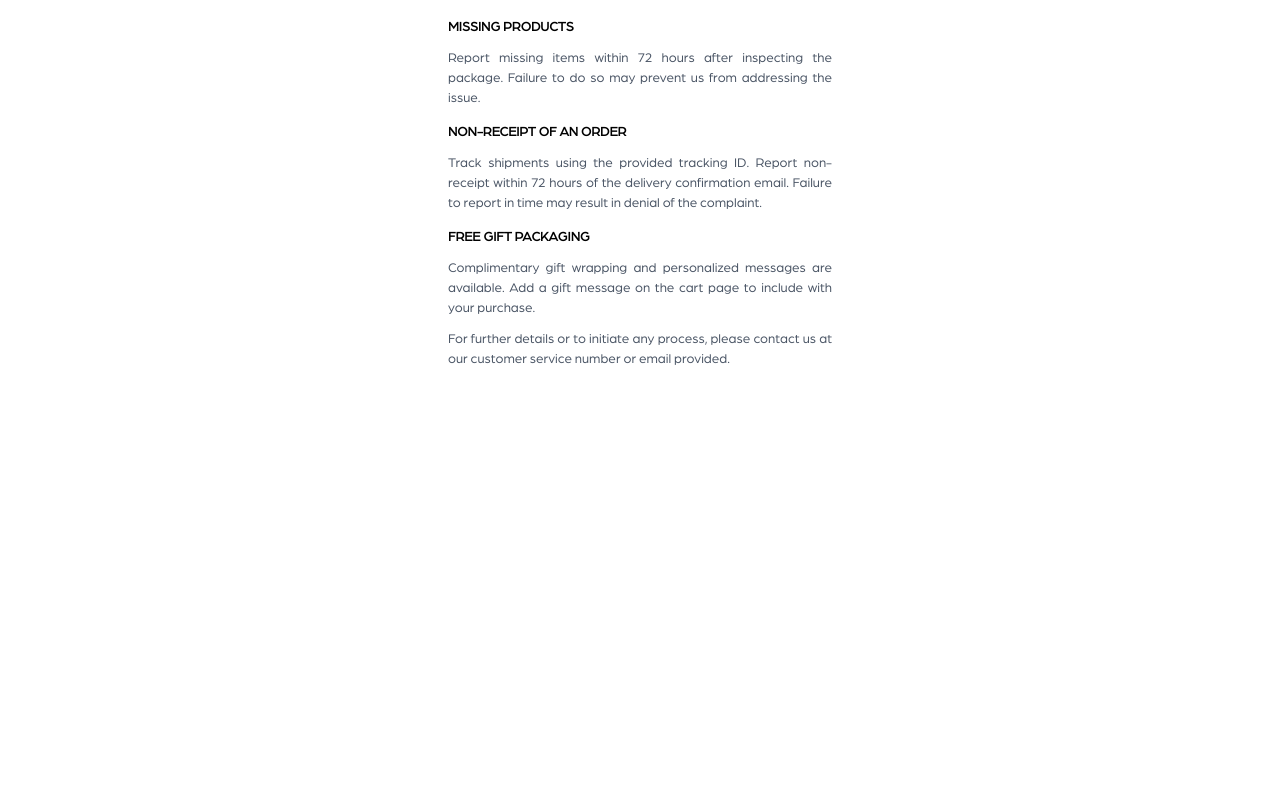
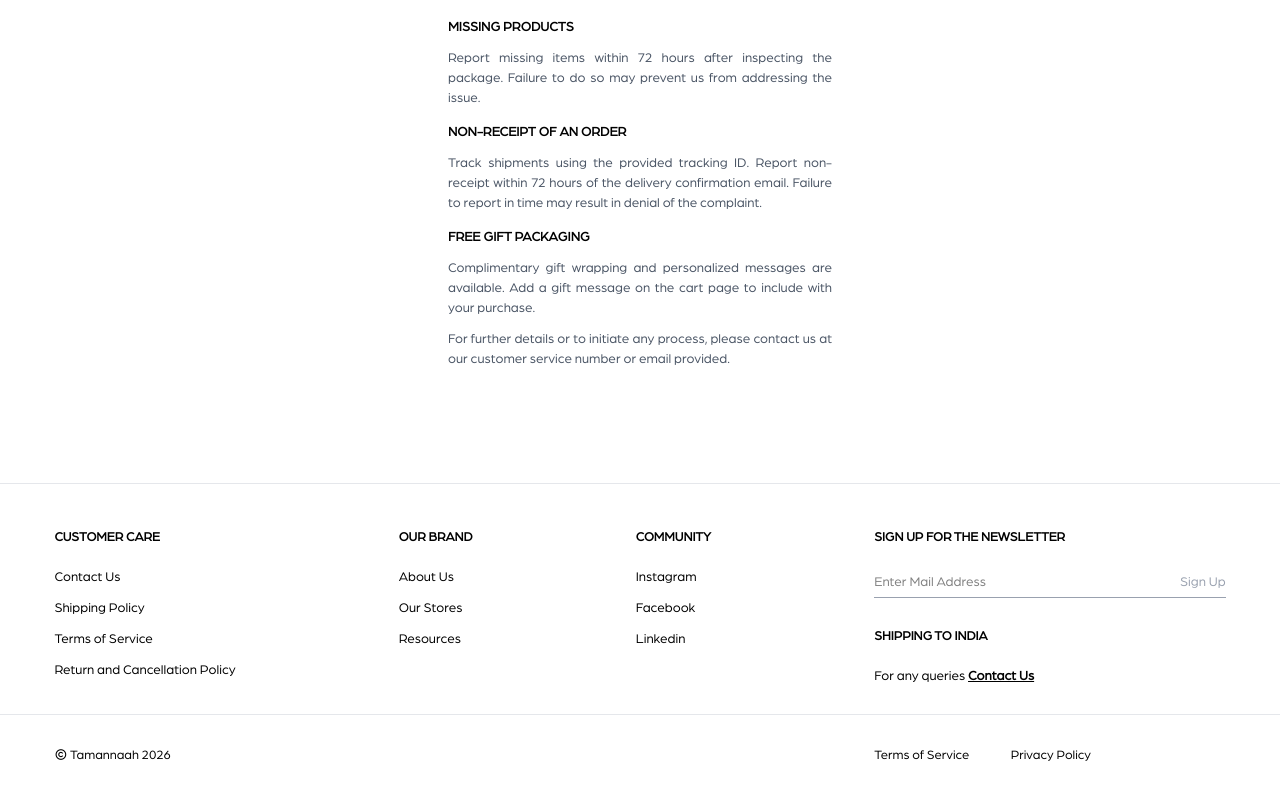
Before and after one commit to LatikaRai/tamannaah-clone, a React app in the folder frontend/: page /policies/shipping-policy in a window 1280 px wide. Shown: the part 906-1705 px from the top of the page. Before the commit the page ends 1389 px from the top, so only its background shows below. Built offline with nearby package versions, Linux system fonts and the light colour scheme; no server answers; the HTML template or start-up script is replaced by a standard one.

Commit message:
footer for other pages is created

```diff
--- a/frontend/src/components/ui/MainFooter.jsx
+++ b/frontend/src/components/ui/MainFooter.jsx
@@ -1,8 +1,54 @@
+import { useNavigate } from "react-router-dom"
 
 const MainFooter = () => {
+    const navigate = useNavigate()
   return (
-    <div>
-
+    <div className="h-[40vh] w-full flex flex-col border-t border-gray-200 py-[0.8rem] justify-between font-['ArboriaBook']">
+        <div className="w-full px-[3.4rem] py-[1.8rem] flex items-start justify-between">
+            <div className="text-[0.83rem] flex flex-col gap-[0.7rem]">
+            <h1 className="font-semibold text-[0.8rem] pb-[0.6rem] ">CUSTOMER CARE</h1>
+            <h2 onClick={()=> {
+                setActiveTab('contact')
+            }} className="cursor-pointer">Contact Us</h2>
+            <h2 onClick={()=>{
+                navigate('/policies/shipping-policy')
+            }} className="cursor-pointer">Shipping Policy</h2>
+            <h2 className="cursor-pointer">Terms of Service</h2>
+            <h2 className="cursor-pointer">Return and Cancellation Policy</h2>
+        </div>
+        <div className="text-[0.83rem] flex flex-col gap-[0.7rem]">
+            <h1 className="font-semibold text-[0.8rem] pb-[0.6rem] ">OUR BRAND</h1>
+            <h2 className="cursor-pointer">About Us</h2>
+            <h2 className="cursor-pointer">Our Stores</h2>
+            <h2 className="cursor-pointer">Resources</h2>
+        </div>
+        <div className="text-[0.83rem] flex flex-col gap-[0.7rem]">
+            <h1 className="font-semibold text-[0.8rem] pb-[0.6rem] ">COMMUNITY</h1>
+            <a className="cursor-pointer" href="https://www.instagram.com/tamannaahfinejewellery/">Instagram</a>
+            <a className="cursor-pointer" href="https://www.facebook.com/people/Tamannaah-Fine-Jewelry/61583946472529/">Facebook</a>
+            <a className="cursor-pointer" href="https://www.linkedin.com/company/tamannaah/?viewAsMember=true">Linkedin</a>
+        </div>
+        <div className="w-[30%] text-[0.83rem] flex flex-col gap-[1.7rem]">
+            <div className="flex flex-col gap-[0.6rem]">
+                <h1 className="font-semibold text-[0.8rem] pb-[0.6rem] ">SIGN UP FOR THE NEWSLETTER</h1>
+                <div className="w-full flex items-center justify-between border-b border-gray-400">
+                    <input type="email" placeholder="Enter Mail Address" className="outline-none py-[0.4rem]" />
+                    <span className="text-gray-400">Sign Up</span>
+                </div>
+            </div>
+            <div className="flex flex-col gap-[0.7rem]">
+                <h1 className="font-semibold text-[0.8rem] pb-[0.6rem] ">SHIPPING TO INDIA</h1>
+            <h2>For any queries <span className="font-semibold underline cursor-pointer">Contact Us</span></h2>
+            </div>
+        </div>
+        </div>
+        <div className="w-full px-[3.4rem] py-[1.8rem] text-[0.8rem] border-t border-gray-200 flex items-center justify-between">
+            <h2><i className="ri-copyright-line"></i> Tamannaah 2026</h2>
+            <div className="w-[30%] flex items-center gap-[2.6rem]">
+                <h2 className="cursor-pointer">Terms of Service</h2>
+                <h2 className="cursor-pointer">Privacy Policy</h2>
+            </div>
+        </div>
     </div>
   )
 }
```
Also changed, not shown: 1 other file (tests, documents, lock files or other folders).
